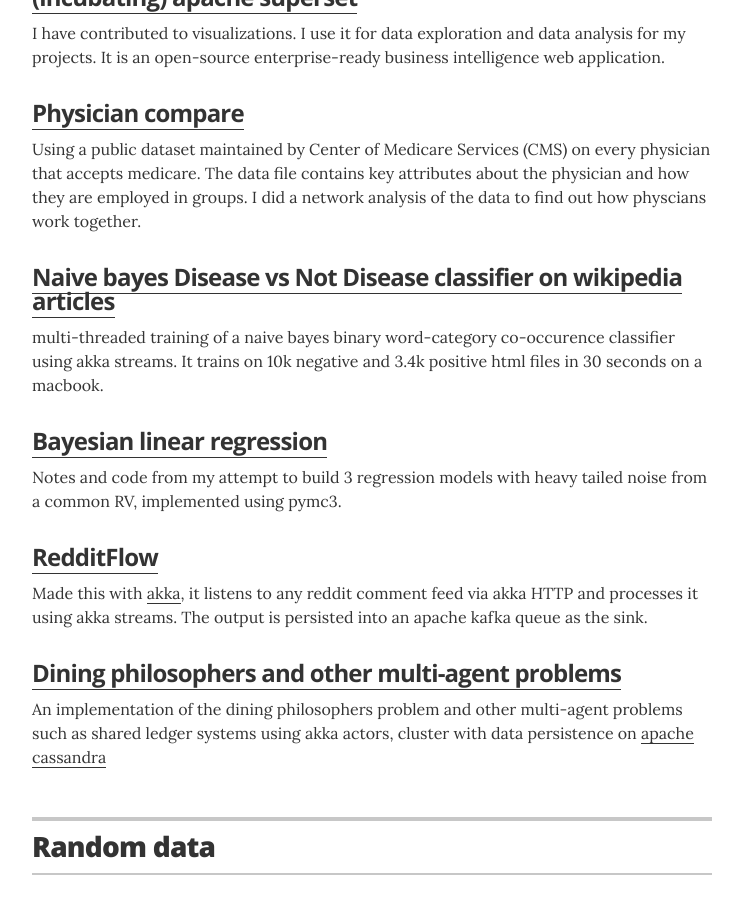
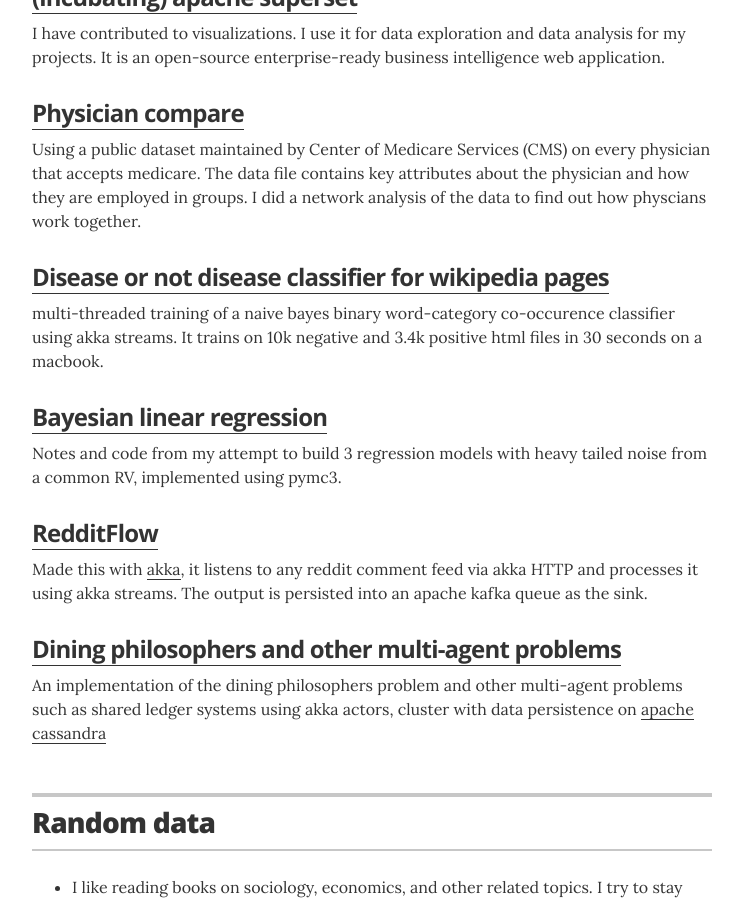
Before and after one commit to shkr/rohtas, a Jekyll site: the page built from about.md, in a window 1280 px wide and 900 px high, scrolled down 779 px. Shown: the whole window, without its empty margins (268-1011 px from the left). Built offline with Jekyll 4.4.1, drawn with Linux system fonts in a browser that asks for light colours.

Commit message:
projects updated

```diff
--- a/_data/projects.yml
+++ b/_data/projects.yml
@@ -17,7 +17,7 @@
   url: "https://github.com/shkr/physician-compare"
   description: Using a public dataset maintained by Center of Medicare Services (CMS) on every physician that accepts medicare. The data file contains key attributes about the physician and how they are employed in groups. I did a network analysis of the data to find out how physcians work together.
 
-- project: Naive bayes Disease vs Not Disease classifier on wikipedia articles
+- project:  Disease or not disease classifier for wikipedia pages
   url: "https://github.com/shkr/wikiclassifier/blob/master/wikiclassifier.pdf"
   description: multi-threaded training of a naive bayes binary word-category co-occurence classifier using akka streams. It trains on 10k negative and 3.4k positive html files in 30 seconds on a macbook.
 
```
